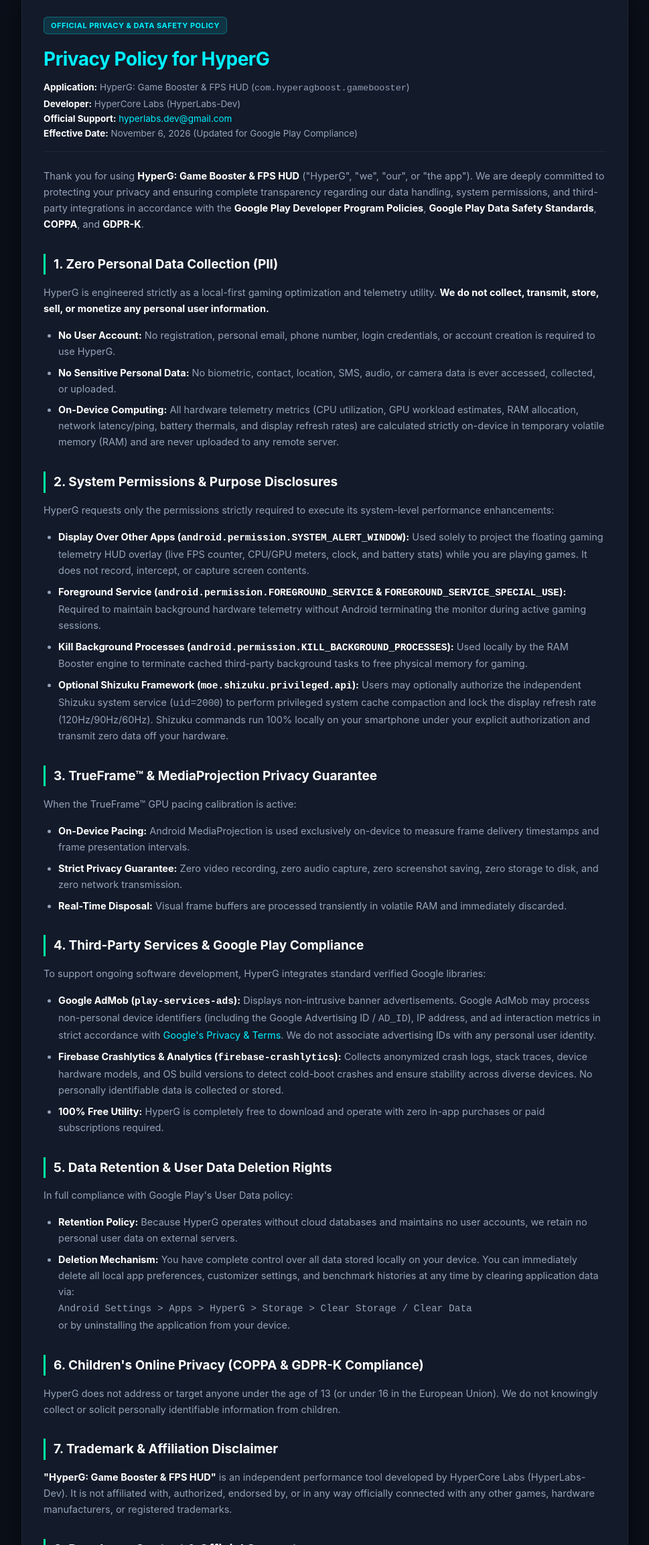
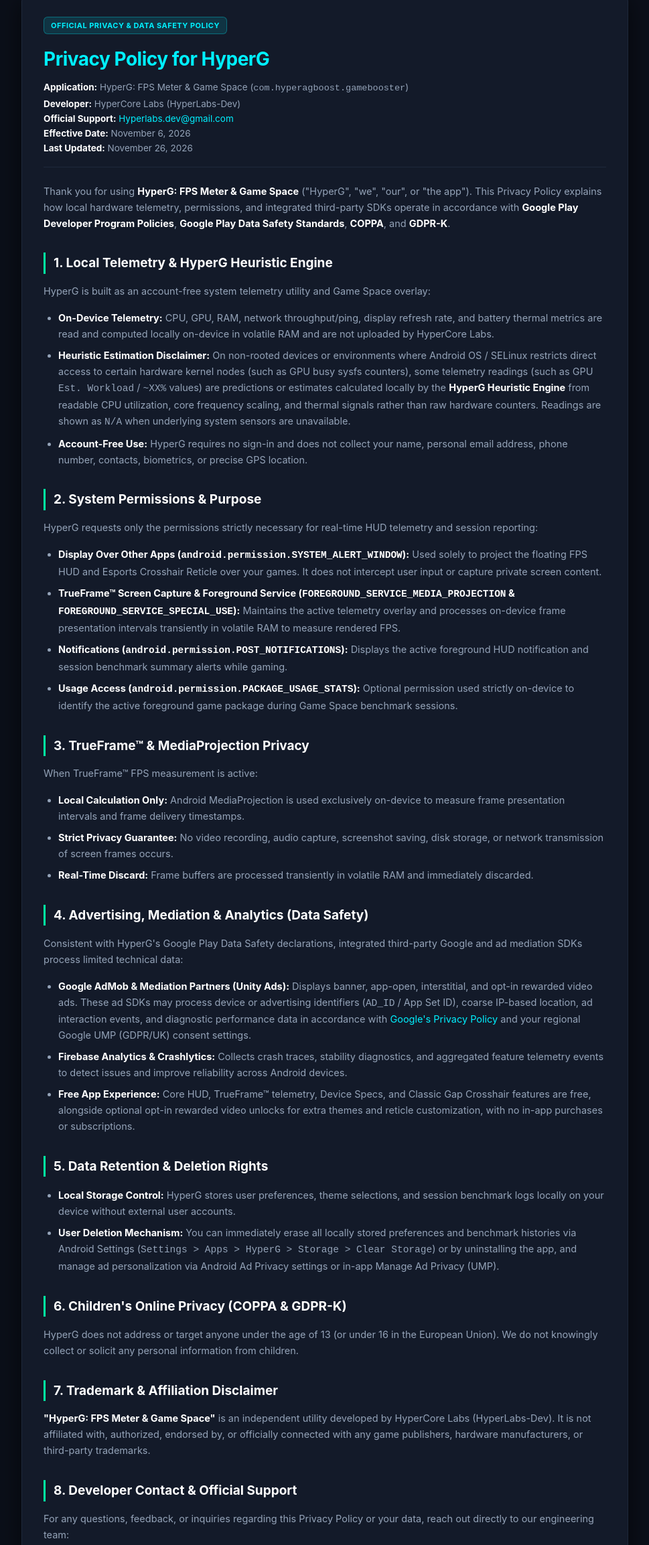
Before and after one commit to HyperLabs-Dev/hyperlabs-dev.github.io, a plain HTML site: page hyperg-privacy-policy.html in a window 1280 px wide. Shown: the part 38-2345 px from the top of the page at 67% size, without its empty margins (155-1124 px from the left). Drawn offline with Linux system fonts and the light colour scheme.

Commit message:
Sync web privacy policy for HyperG v1.1.6: disclose Heuristic Engine & AdMob mediation

```diff
--- a/hyperg-privacy-policy.html
+++ b/hyperg-privacy-policy.html
@@ -3,7 +3,7 @@
 <head>
     <meta charset="UTF-8">
     <meta name="viewport" content="width=device-width, initial-scale=1.0">
-    <title>Privacy Policy - HyperG: Game Booster & FPS HUD</title>
+    <title>Privacy Policy - HyperG: FPS Meter &amp; Game Space</title>
     <style>
         :root {
             --bg-color: #0b0f19;
@@ -96,69 +96,67 @@
 </head>
 <body>
     <div class="container">
-        <div class="badge">OFFICIAL PRIVACY & DATA SAFETY POLICY</div>
+        <div class="badge">OFFICIAL PRIVACY &amp; DATA SAFETY POLICY</div>
         <h1>Privacy Policy for HyperG</h1>
         <div class="meta">
-            <strong>Application:</strong> HyperG: Game Booster & FPS HUD (<code>com.hyperagboost.gamebooster</code>)<br>
+            <strong>Application:</strong> HyperG: FPS Meter &amp; Game Space (<code>com.hyperagboost.gamebooster</code>)<br>
             <strong>Developer:</strong> HyperCore Labs (HyperLabs-Dev)<br>
-            <strong>Official Support:</strong> <a href="mailto:hyperlabs.dev@gmail.com">hyperlabs.dev@gmail.com</a><br>
-            <strong>Effective Date:</strong> November 6, 2026 (Updated for Google Play Compliance)
+            <strong>Official Support:</strong> <a href="mailto:Hyperlabs.dev@gmail.com">Hyperlabs.dev@gmail.com</a><br>
+            <strong>Effective Date:</strong> November 6, 2026<br>
+            <strong>Last Updated:</strong> November 26, 2026
         </div>
 
-        <p>Thank you for using <strong>HyperG: Game Booster & FPS HUD</strong> ("HyperG", "we", "our", or "the app"). We are deeply committed to protecting your privacy and ensuring complete transparency regarding our data handling, system permissions, and third-party integrations in accordance with the <strong>Google Play Developer Program Policies</strong>, <strong>Google Play Data Safety Standards</strong>, <strong>COPPA</strong>, and <strong>GDPR-K</strong>.</p>
+        <p>Thank you for using <strong>HyperG: FPS Meter &amp; Game Space</strong> ("HyperG", "we", "our", or "the app"). This Privacy Policy explains how local hardware telemetry, permissions, and integrated third-party SDKs operate in accordance with <strong>Google Play Developer Program Policies</strong>, <strong>Google Play Data Safety Standards</strong>, <strong>COPPA</strong>, and <strong>GDPR-K</strong>.</p>
 
-        <h2>1. Zero Personal Data Collection (PII)</h2>
-        <p>HyperG is engineered strictly as a local-first gaming optimization and telemetry utility. <strong>We do not collect, transmit, store, sell, or monetize any personal user information.</strong></p>
+        <h2>1. Local Telemetry &amp; HyperG Heuristic Engine</h2>
+        <p>HyperG is built as an account-free system telemetry utility and Game Space overlay:</p>
         <ul>
-            <li><strong>No User Account:</strong> No registration, personal email, phone number, login credentials, or account creation is required to use HyperG.</li>
-            <li><strong>No Sensitive Personal Data:</strong> No biometric, contact, location, SMS, audio, or camera data is ever accessed, collected, or uploaded.</li>
-            <li><strong>On-Device Computing:</strong> All hardware telemetry metrics (CPU utilization, GPU workload estimates, RAM allocation, network latency/ping, battery thermals, and display refresh rates) are calculated strictly on-device in temporary volatile memory (RAM) and are never uploaded to any remote server.</li>
+            <li><strong>On-Device Telemetry:</strong> CPU, GPU, RAM, network throughput/ping, display refresh rate, and battery thermal metrics are read and computed locally on-device in volatile RAM and are not uploaded by HyperCore Labs.</li>
+            <li><strong>Heuristic Estimation Disclaimer:</strong> On non-rooted devices or environments where Android OS / SELinux restricts direct access to certain hardware kernel nodes (such as GPU busy sysfs counters), some telemetry readings (such as GPU <code>Est. Workload</code> / <code>~XX%</code> values) are predictions or estimates calculated locally by the <strong>HyperG Heuristic Engine</strong> from readable CPU utilization, core frequency scaling, and thermal signals rather than raw hardware counters. Readings are shown as <code>N/A</code> when underlying system sensors are unavailable.</li>
+            <li><strong>Account-Free Use:</strong> HyperG requires no sign-in and does not collect your name, personal email address, phone number, contacts, biometrics, or precise GPS location.</li>
         </ul>
 
-        <h2>2. System Permissions & Purpose Disclosures</h2>
-        <p>HyperG requests only the permissions strictly required to execute its system-level performance enhancements:</p>
+        <h2>2. System Permissions &amp; Purpose</h2>
+        <p>HyperG requests only the permissions strictly necessary for real-time HUD telemetry and session reporting:</p>
         <ul>
-            <li><strong>Display Over Other Apps (<code>android.permission.SYSTEM_ALERT_WINDOW</code>):</strong> Used solely to project the floating gaming telemetry HUD overlay (live FPS counter, CPU/GPU meters, clock, and battery stats) while you are playing games. It does not record, intercept, or capture screen contents.</li>
-            <li><strong>Foreground Service (<code>android.permission.FOREGROUND_SERVICE</code> & <code>FOREGROUND_SERVICE_SPECIAL_USE</code>):</strong> Required to maintain background hardware telemetry without Android terminating the monitor during active gaming sessions.</li>
-            <li><strong>Kill Background Processes (<code>android.permission.KILL_BACKGROUND_PROCESSES</code>):</strong> Used locally by the RAM Booster engine to terminate cached third-party background tasks to free physical memory for gaming.</li>
-            <li><strong>Optional Shizuku Framework (<code>moe.shizuku.privileged.api</code>):</strong> Users may optionally authorize the independent Shizuku system service (<code>uid=2000</code>) to perform privileged system cache compaction and lock the display refresh rate (120Hz/90Hz/60Hz). Shizuku commands run 100% locally on your smartphone under your explicit authorization and transmit zero data off your hardware.</li>
+            <li><strong>Display Over Other Apps (<code>android.permission.SYSTEM_ALERT_WINDOW</code>):</strong> Used solely to project the floating FPS HUD and Esports Crosshair Reticle over your games. It does not intercept user input or capture private screen content.</li>
+            <li><strong>TrueFrame&trade; Screen Capture &amp; Foreground Service (<code>FOREGROUND_SERVICE_MEDIA_PROJECTION</code> &amp; <code>FOREGROUND_SERVICE_SPECIAL_USE</code>):</strong> Maintains the active telemetry overlay and processes on-device frame presentation intervals transiently in volatile RAM to measure rendered FPS.</li>
+            <li><strong>Notifications (<code>android.permission.POST_NOTIFICATIONS</code>):</strong> Displays the active foreground HUD notification and session benchmark summary alerts while gaming.</li>
+            <li><strong>Usage Access (<code>android.permission.PACKAGE_USAGE_STATS</code>):</strong> Optional permission used strictly on-device to identify the active foreground game package during Game Space benchmark sessions.</li>
         </ul>
 
-        <h2>3. TrueFrame™ & MediaProjection Privacy Guarantee</h2>
-        <p>When the TrueFrame™ GPU pacing calibration is active:</p>
+        <h2>3. TrueFrame&trade; &amp; MediaProjection Privacy</h2>
+        <p>When TrueFrame&trade; FPS measurement is active:</p>
         <ul>
-            <li><strong>On-Device Pacing:</strong> Android MediaProjection is used exclusively on-device to measure frame delivery timestamps and frame presentation intervals.</li>
-            <li><strong>Strict Privacy Guarantee:</strong> Zero video recording, zero audio capture, zero screenshot saving, zero storage to disk, and zero network transmission.</li>
-            <li><strong>Real-Time Disposal:</strong> Visual frame buffers are processed transiently in volatile RAM and immediately discarded.</li>
+            <li><strong>Local Calculation Only:</strong> Android MediaProjection is used exclusively on-device to measure frame presentation intervals and frame delivery timestamps.</li>
+            <li><strong>Strict Privacy Guarantee:</strong> No video recording, audio capture, screenshot saving, disk storage, or network transmission of screen frames occurs.</li>
+            <li><strong>Real-Time Discard:</strong> Frame buffers are processed transiently in volatile RAM and immediately discarded.</li>
         </ul>
 
-        <h2>4. Third-Party Services & Google Play Compliance</h2>
-        <p>To support ongoing software development, HyperG integrates standard verified Google libraries:</p>
+        <h2>4. Advertising, Mediation &amp; Analytics (Data Safety)</h2>
+        <p>Consistent with HyperG's Google Play Data Safety declarations, integrated third-party Google and ad mediation SDKs process limited technical data:</p>
         <ul>
-            <li><strong>Google AdMob (<code>play-services-ads</code>):</strong> Displays non-intrusive banner advertisements. Google AdMob may process non-personal device identifiers (including the Google Advertising ID / <code>AD_ID</code>), IP address, and ad interaction metrics in strict accordance with <a href="https://policies.google.com/privacy" target="_blank" rel="noopener">Google's Privacy & Terms</a>. We do not associate advertising IDs with any personal user identity.</li>
-            <li><strong>Firebase Crashlytics & Analytics (<code>firebase-crashlytics</code>):</strong> Collects anonymized crash logs, stack traces, device hardware models, and OS build versions to detect cold-boot crashes and ensure stability across diverse devices. No personally identifiable data is collected or stored.</li>
-            <li><strong>100% Free Utility:</strong> HyperG is completely free to download and operate with zero in-app purchases or paid subscriptions required.</li>
+            <li><strong>Google AdMob &amp; Mediation Partners (Unity Ads):</strong> Displays banner, app-open, interstitial, and opt-in rewarded video ads. These ad SDKs may process device or advertising identifiers (<code>AD_ID</code> / App Set ID), coarse IP-based location, ad interaction events, and diagnostic performance data in accordance with <a href="https://policies.google.com/privacy" target="_blank" rel="noopener">Google's Privacy Policy</a> and your regional Google UMP (GDPR/UK) consent settings.</li>
+            <li><strong>Firebase Analytics &amp; Crashlytics:</strong> Collects crash traces, stability diagnostics, and aggregated feature telemetry events to detect issues and improve reliability across Android devices.</li>
+            <li><strong>Free App Experience:</strong> Core HUD, TrueFrame&trade; telemetry, Device Specs, and Classic Gap Crosshair features are free, alongside optional opt-in rewarded video unlocks for extra themes and reticle customization, with no in-app purchases or subscriptions.</li>
         </ul>
 
-        <h2>5. Data Retention & User Data Deletion Rights</h2>
-        <p>In full compliance with Google Play's User Data policy:</p>
+        <h2>5. Data Retention &amp; Deletion Rights</h2>
         <ul>
-            <li><strong>Retention Policy:</strong> Because HyperG operates without cloud databases and maintains no user accounts, we retain no personal user data on external servers.</li>
-            <li><strong>Deletion Mechanism:</strong> You have complete control over all data stored locally on your device. You can immediately delete all local app preferences, customizer settings, and benchmark histories at any time by clearing application data via:<br>
-            <code>Android Settings &gt; Apps &gt; HyperG &gt; Storage &gt; Clear Storage / Clear Data</code><br>
-            or by uninstalling the application from your device.</li>
+            <li><strong>Local Storage Control:</strong> HyperG stores user preferences, theme selections, and session benchmark logs locally on your device without external user accounts.</li>
+            <li><strong>User Deletion Mechanism:</strong> You can immediately erase all locally stored preferences and benchmark histories via Android Settings (<code>Settings &gt; Apps &gt; HyperG &gt; Storage &gt; Clear Storage</code>) or by uninstalling the app, and manage ad personalization via Android Ad Privacy settings or in-app Manage Ad Privacy (UMP).</li>
         </ul>
 
-        <h2>6. Children's Online Privacy (COPPA & GDPR-K Compliance)</h2>
-        <p>HyperG does not address or target anyone under the age of 13 (or under 16 in the European Union). We do not knowingly collect or solicit personally identifiable information from children.</p>
+        <h2>6. Children's Online Privacy (COPPA &amp; GDPR-K)</h2>
+        <p>HyperG does not address or target anyone under the age of 13 (or under 16 in the European Union). We do not knowingly collect or solicit any personal information from children.</p>
 
-        <h2>7. Trademark & Affiliation Disclaimer</h2>
-        <p><strong>"HyperG: Game Booster & FPS HUD"</strong> is an independent performance tool developed by HyperCore Labs (HyperLabs-Dev). It is not affiliated with, authorized, endorsed by, or in any way officially connected with any other games, hardware manufacturers, or registered trademarks.</p>
+        <h2>7. Trademark &amp; Affiliation Disclaimer</h2>
+        <p><strong>"HyperG: FPS Meter &amp; Game Space"</strong> is an independent utility developed by HyperCore Labs (HyperLabs-Dev). It is not affiliated with, authorized, endorsed by, or officially connected with any game publishers, hardware manufacturers, or third-party trademarks.</p>
 
-        <h2>8. Developer Contact & Official Support</h2>
-        <p>For any questions, feedback, or inquiries regarding this Privacy Policy or your data, please contact our engineering team:</p>
+        <h2>8. Developer Contact &amp; Official Support</h2>
+        <p>For any questions, feedback, or inquiries regarding this Privacy Policy or your data, reach out directly to our engineering team:</p>
         <div class="contact-box">
-            <p><strong>Official Support Email:</strong> <a href="mailto:hyperlabs.dev@gmail.com">hyperlabs.dev@gmail.com</a></p>
+            <p><strong>Official Support Email:</strong> <a href="mailto:Hyperlabs.dev@gmail.com">Hyperlabs.dev@gmail.com</a></p>
             <p><strong>Developer Entity:</strong> HyperCore Labs (HyperLabs-Dev)</p>
         </div>
     </div>
```
